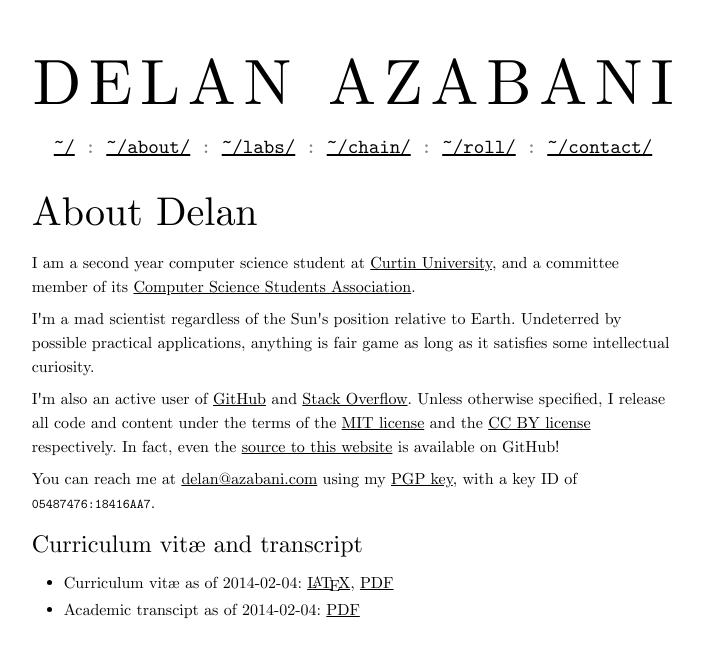
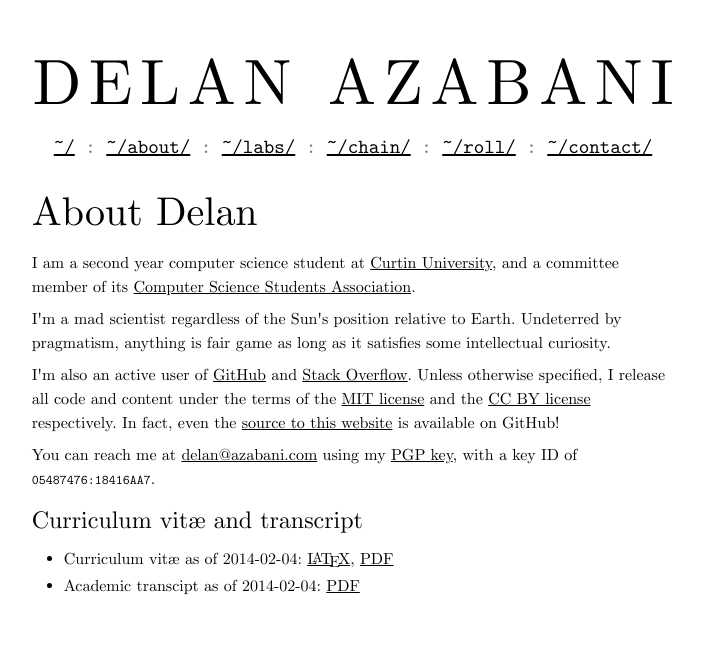
Before and after one commit to delan/www.azabani.com, a Jekyll site: the page built from about/index.html, in a window 1280 px wide. Shown: the top 658 px of the page, without its empty margins (287-990 px from the left). Built offline with Jekyll 4.4.1, drawn with Linux system fonts in a browser that asks for light colours.

Commit message:
tighten up a paragraph in the about page

```diff
--- a/about/index.html
+++ b/about/index.html
@@ -9,8 +9,8 @@ of its <a href="http://www.comssa.org.au/">Computer Science Students
 Association</a>.
 
 <p>I'm a mad scientist regardless of the Sun's position relative to Earth.
-Undeterred by possible practical applications, anything is fair game as long as
-it satisfies some intellectual curiosity.
+Undeterred by pragmatism, anything is fair game as long as it satisfies some
+intellectual curiosity.
 
 <p>I'm also an active user of <a href="https://github.com/delan">GitHub</a> and
 <a href="https://stackoverflow.com/u/330644">Stack Overflow</a>. Unless
```
